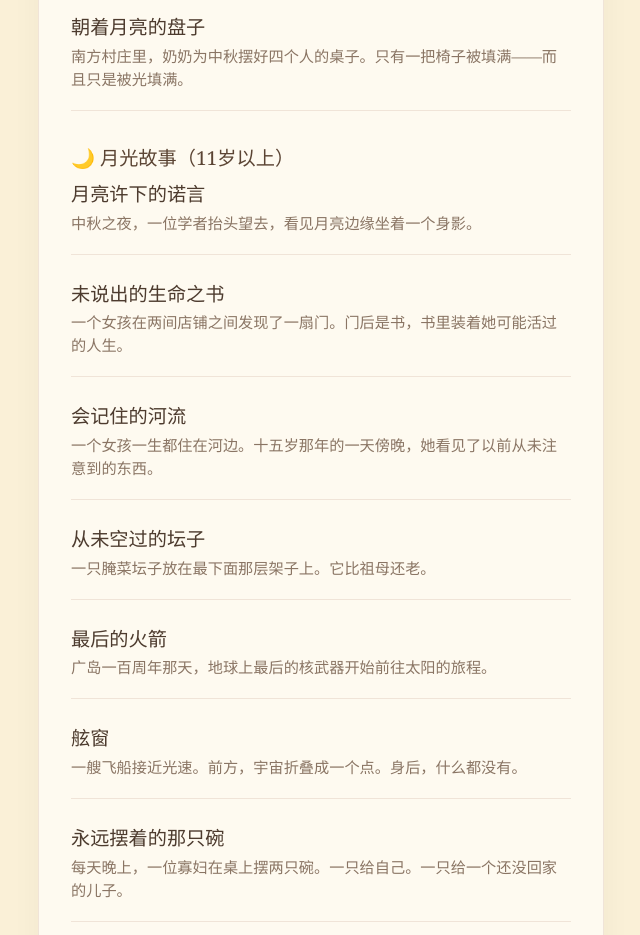
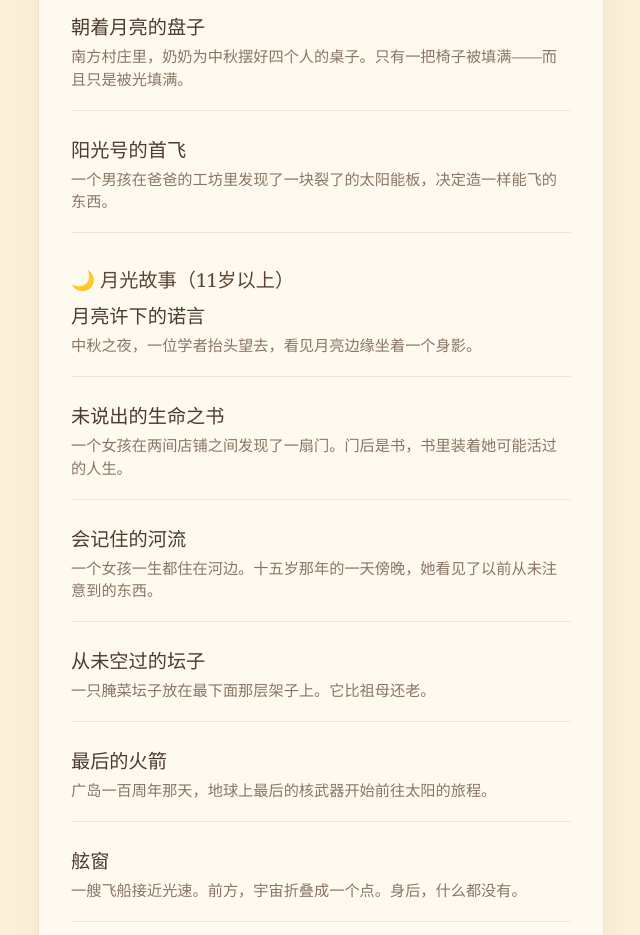
Before and after one commit to predaeugen1958-eng/garden-stories, a plain HTML site: page stories-zh.html in a window 1280 px wide. Shown: the part 2500-3435 px from the top of the page, without its empty margins (319-959 px from the left). Drawn offline with Linux system fonts and the light colour scheme.

Commit message:
Update stories-zh.html

```diff
--- a/stories-zh.html
+++ b/stories-zh.html
@@ -235,6 +235,10 @@
                 <a href="the-plate-facing-the-moon-zh.html">朝着月亮的盘子</a>
                 <div class="desc">南方村庄里，奶奶为中秋摆好四个人的桌子。只有一把椅子被填满——而且只是被光填满。</div>
             </li>
+            <li>
+                <a href="the-first-flight-of-the-sunbeam-zh.html">阳光号的首飞</a>
+                <div class="desc">一个男孩在爸爸的工坊里发现了一块裂了的太阳能板，决定造一样能飞的东西。</div>
+            </li>
         </ul>
 
                 <!-- Age group 4 -->
```
